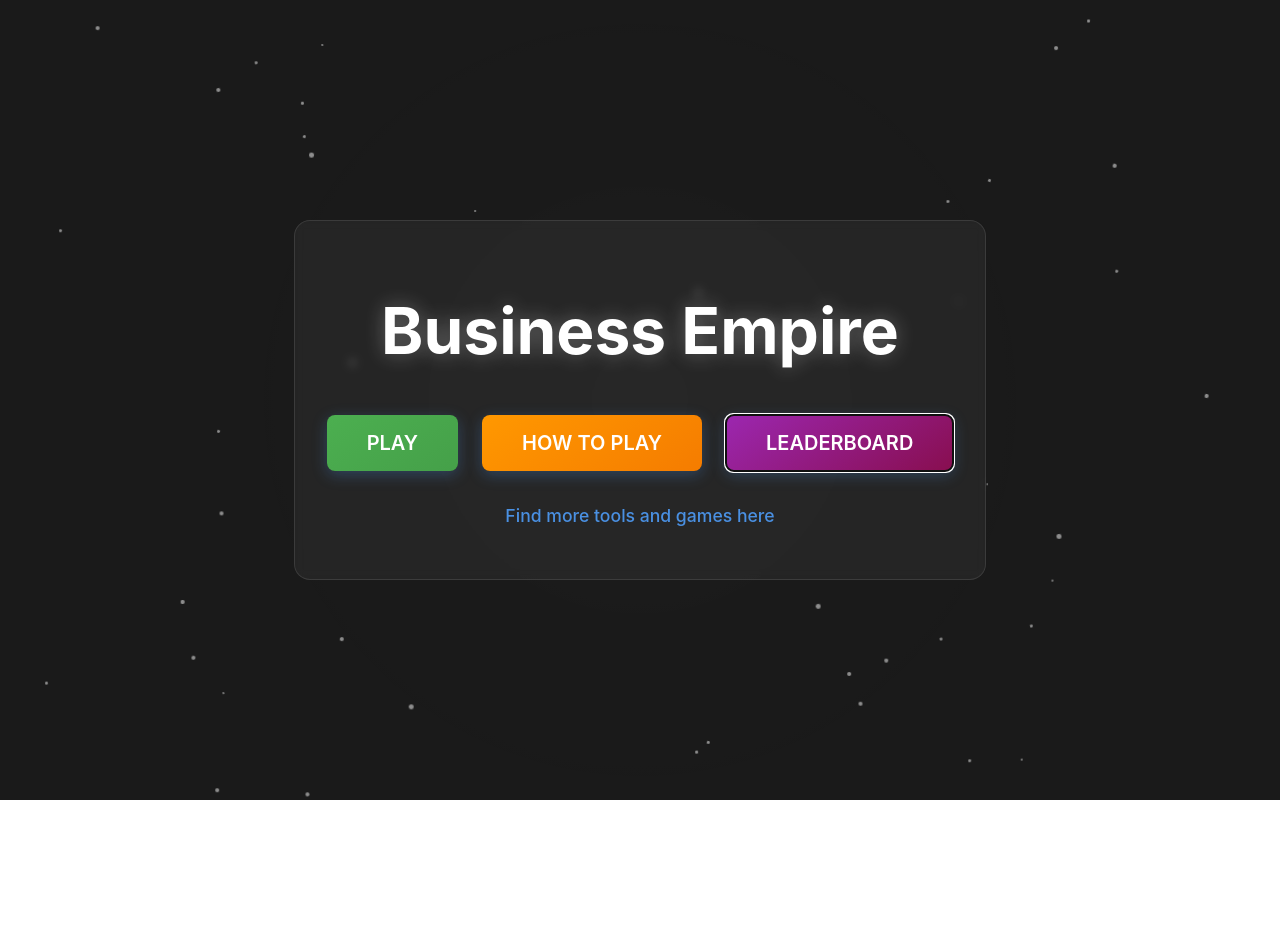
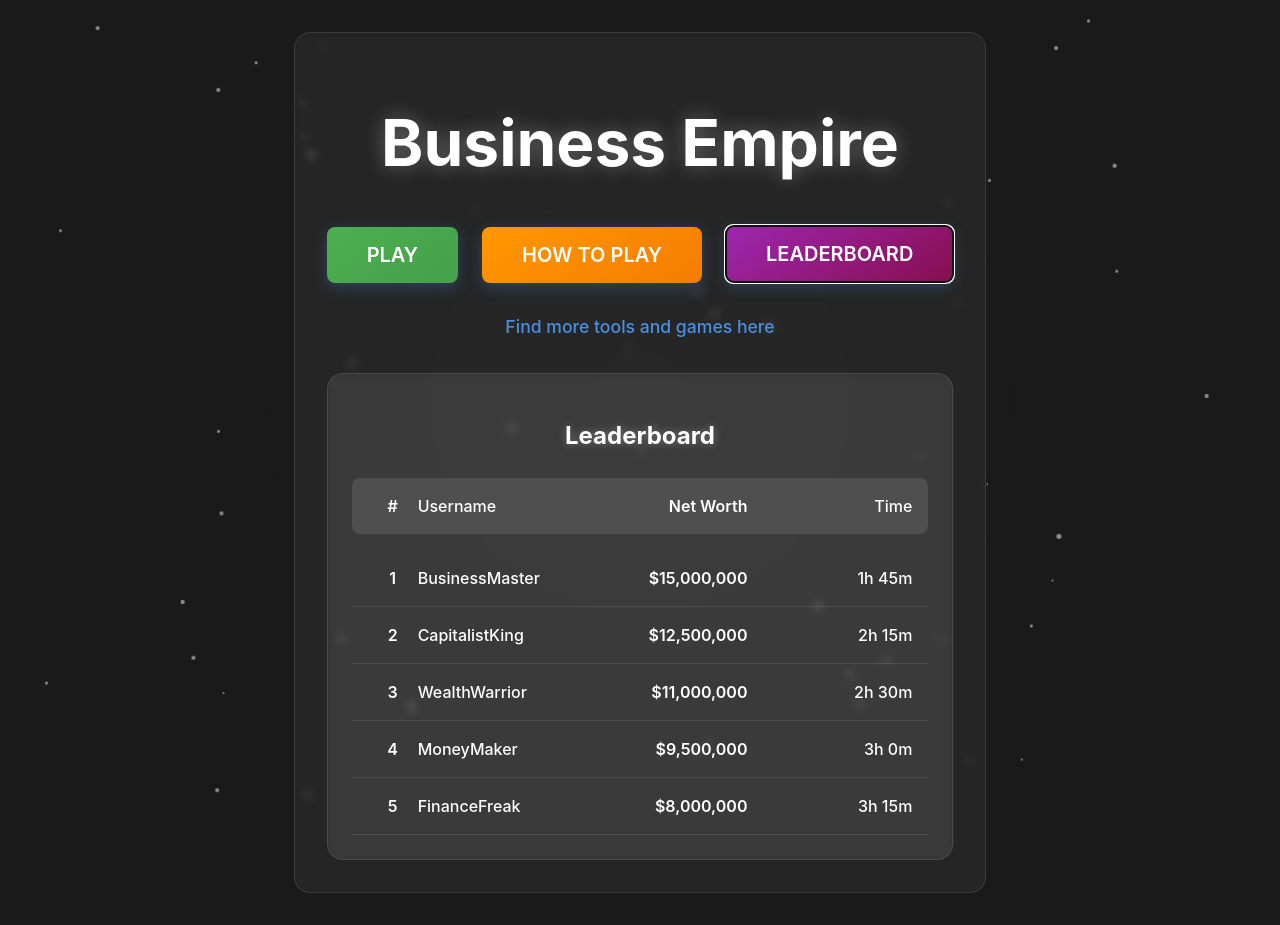
Before and after one commit to Danteizuogu/business-empire, a React (Vite) app: page / in a window 1280 px wide. Both pictures are taken after a click on the button "LEADERBOARD". Before the commit the page ends 800 px from the top, so only its background shows below. Built offline with nearby package versions, Linux system fonts and the light colour scheme.

Commit message:
leaderboard placeholder

```diff
--- a/src/App.tsx
+++ b/src/App.tsx
@@ -1,7 +1,11 @@
 import './App.css'
 import AnimatedBackground from './components/AnimatedBackground'
+import { useState } from 'react'
+import Leaderboard from './components/Leaderboard'
 
 function App() {
+  const [showLeaderboard, setShowLeaderboard] = useState(false)
+
   return (
     <div className="landing-page">
       <AnimatedBackground />
@@ -11,13 +15,19 @@ function App() {
           <div className="button-group">
             <button className="premium-button play">Play</button>
             <button className="premium-button how-to">How to Play</button>
-            <button className="premium-button leaderboard">Leaderboard</button>
+            <button
+              className="premium-button leaderboard"
+              onClick={() => setShowLeaderboard(!showLeaderboard)}
+            >
+              Leaderboard
+            </button>
           </div>
           <p className="portfolio-link">
             <a href="#" target="_blank" rel="noopener noreferrer">
               Find more tools and games here
             </a>
           </p>
+          {showLeaderboard && <Leaderboard />}
         </div>
       </div>
     </div>
--- /dev/null
+++ b/src/components/Leaderboard.css
@@ -0,0 +1,68 @@
+.leaderboard-container {
+  background: rgba(255, 255, 255, 0.05);
+  backdrop-filter: blur(5px);
+  border: 1px solid rgba(255, 255, 255, 0.1);
+  border-radius: 16px;
+  padding: 1.5rem;
+  margin-top: 2rem;
+}
+
+.leaderboard-title {
+  color: white;
+  text-align: center;
+  margin-bottom: 1.5rem;
+  font-size: 1.5rem;
+  text-shadow: 0 0 10px rgba(255, 255, 255, 0.3);
+}
+
+.leaderboard-table {
+  width: 100%;
+  max-width: 800px;
+  margin: 0 auto;
+}
+
+.leaderboard-header {
+  display: grid;
+  grid-template-columns: 50px 1fr 1fr 1fr;
+  padding: 1rem;
+  background: rgba(255, 255, 255, 0.1);
+  border-radius: 8px;
+  margin-bottom: 1rem;
+}
+
+.leaderboard-row {
+  display: grid;
+  grid-template-columns: 50px 1fr 1fr 1fr;
+  padding: 1rem;
+  border-bottom: 1px solid rgba(255, 255, 255, 0.1);
+  transition: all 0.3s ease;
+}
+
+.leaderboard-row:hover {
+  background: rgba(255, 255, 255, 0.05);
+  transform: translateY(-2px);
+}
+
+.leaderboard-cell {
+  color: white;
+  text-align: left;
+}
+
+.leaderboard-cell.rank {
+  text-align: center;
+  font-weight: 600;
+}
+
+.leaderboard-cell.username {
+  font-weight: 500;
+}
+
+.leaderboard-cell.net-worth {
+  text-align: right;
+  font-weight: 600;
+}
+
+.leaderboard-cell.time {
+  text-align: right;
+  font-weight: 500;
+}
--- /dev/null
+++ b/src/components/Leaderboard.tsx
@@ -0,0 +1,62 @@
+import React from 'react';
+import './Leaderboard.css';
+
+interface LeaderboardEntry {
+  username: string;
+  netWorth: number;
+  time: string;
+}
+
+const LEADERBOARD_DATA: LeaderboardEntry[] = [
+  {
+    username: "BusinessMaster",
+    netWorth: 15000000,
+    time: "1h 45m",
+  },
+  {
+    username: "CapitalistKing",
+    netWorth: 12500000,
+    time: "2h 15m",
+  },
+  {
+    username: "WealthWarrior",
+    netWorth: 11000000,
+    time: "2h 30m",
+  },
+  {
+    username: "MoneyMaker",
+    netWorth: 9500000,
+    time: "3h 0m",
+  },
+  {
+    username: "FinanceFreak",
+    netWorth: 8000000,
+    time: "3h 15m",
+  },
+];
+
+const Leaderboard = () => {
+  return (
+    <div className="leaderboard-container">
+      <h2 className="leaderboard-title">Leaderboard</h2>
+      <div className="leaderboard-table">
+        <div className="leaderboard-header">
+          <div className="leaderboard-cell rank">#</div>
+          <div className="leaderboard-cell username">Username</div>
+          <div className="leaderboard-cell net-worth">Net Worth</div>
+          <div className="leaderboard-cell time">Time</div>
+        </div>
+        {LEADERBOARD_DATA.map((entry, index) => (
+          <div key={index} className="leaderboard-row">
+            <div className="leaderboard-cell rank">{index + 1}</div>
+            <div className="leaderboard-cell username">{entry.username}</div>
+            <div className="leaderboard-cell net-worth">${entry.netWorth.toLocaleString()}</div>
+            <div className="leaderboard-cell time">{entry.time}</div>
+          </div>
+        ))}
+      </div>
+    </div>
+  );
+};
+
+export default Leaderboard;
```
